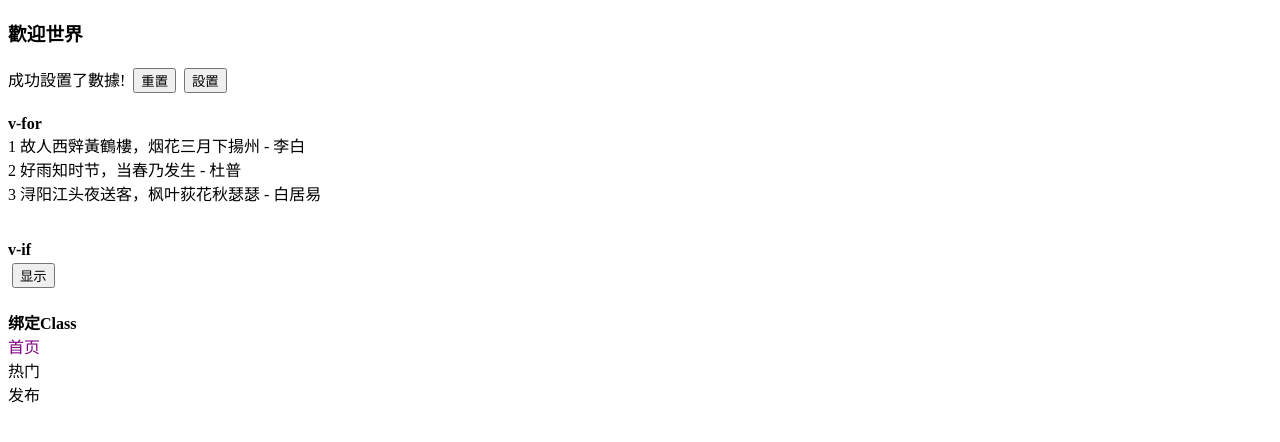
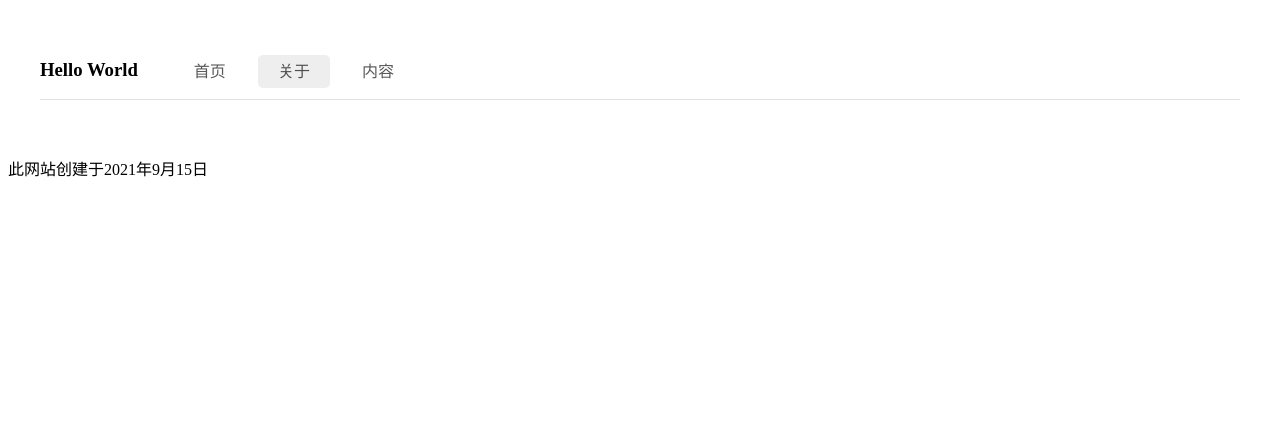
Before and after one commit to aptx4869nsk/ninghao-vue, a Vue app: page /about in a window 1280 px wide. Shown: the top 442 px of the page. Built offline with nearby package versions, Linux system fonts and the light colour scheme.

Commit message:
应用路由

```diff
--- a/package.json
+++ b/package.json
@@ -8,7 +8,8 @@
     "lint": "vue-cli-service lint"
   },
   "dependencies": {
-    "vue": "^3.0.0"
+    "vue": "^3.0.0",
+    "vue-router": "^4.0.0"
   },
   "devDependencies": {
     "@typescript-eslint/eslint-plugin": "^4.18.0",
--- /dev/null
+++ b/src/app/app.router.ts
@@ -0,0 +1,58 @@
+import { createRouter, createWebHistory, RouteRecordRaw } from 'vue-router';
+import Index from './components/index.vue';
+import About from './components/about.vue';
+
+import postRoutes from '@/post/post.routes';
+
+/**
+ * 创建路由器
+ */
+
+const routes: Array<RouteRecordRaw> = [
+  {
+    path: '/',
+    component: Index,
+    meta: {
+      requiresAuth: true,
+    },
+  },
+  {
+    path: '/about',
+    name: 'about',
+    component: About,
+    meta: {
+      requiresAuth: true,
+    },
+  },
+  {
+    path: '/about-us',
+    // redirect: '/about',
+    // redirect: { name: 'about' },
+    redirect: to => {
+      console.log(to);
+      return '/about';
+    },
+  },
+  ...postRoutes,
+];
+
+const router = createRouter({
+  history: createWebHistory(),
+  routes,
+});
+
+/**
+ * 导航守卫
+ */
+router.beforeEach((to, from, next) => {
+  const requiresAuth = to.matched.some(record => record.meta.requiresAuth);
+
+  if (requiresAuth) {
+    console.log('👮');
+    next();
+  }
+
+  next();
+});
+
+export default router;
--- a/src/app/app.vue
+++ b/src/app/app.vue
@@ -1,39 +1,20 @@
 <template>
-  <h3>{{ name }}</h3>
-  {{ processStatus }}
-  <button v-on:click="resetName">重置</button>
-  <button @click="setName">設置</button>
-
-  <br />
-  <br />
-
-  <strong>v-for</strong>
-  <div v-for="(post, index) in postList" :key="post.id">
-    {{ index + 1 }} {{ post.content }} - {{ post.author }}
+  <div class="page">
+    <div class="page-header">
+      <h3 class="brand">{{ name }}</h3>
+      <div class="menu">
+        <router-link class="menu-item" to="/">首页</router-link>
+        <router-link class="menu-item" :to="{ name: 'about' }">
+          关于
+        </router-link>
+        <router-link class="menu-item" :to="{ name: 'postIndex' }">
+          内容
+        </router-link>
+      </div>
+    </div>
   </div>
-
-  <br />
-  <br />
-
-  <strong>v-if</strong>
-  <br />
-  <div v-if="visible">隐藏的内容！</div>
-  <button v-on:click="visible = !visible">
-    {{ visible ? '隐藏' : '显示' }}
-  </button>
-
-  <br />
-  <br />
-
-  <strong>绑定Class</strong>
-  <br />
-  <div
-    :class="['item-menu', { active: currentItem === index }]"
-    @click="currentItem = index"
-    v-for="(item, index) in menuItems"
-    :key="index"
-  >
-    {{ item }}
+  <div class="page-body">
+    <router-view />
   </div>
 </template>
 
@@ -42,60 +23,7 @@ export default {
   data() {
     return {
       name: 'Hello World',
-
-      postList: [
-        {
-          id: 1,
-          content: '故人西辤黃鶴樓，烟花三月下揚州',
-          author: '李白',
-        },
-        {
-          id: 2,
-          content: '好雨知时节，当春乃发生',
-          author: '杜普',
-        },
-        {
-          id: 3,
-          content: '浔阳江头夜送客，枫叶荻花秋瑟瑟',
-          author: '白居易',
-        },
-      ],
-
-      visible: false,
-
-      menuItems: ['首页', '热门', '发布'],
-      currentItem: 0,
     };
-  },
-
-  computed: {
-    processStatus() {
-      return this.name === 'Hello World' ? '初始化...' : '成功設置了數據!';
-    },
-  },
-
-  watch: {
-    name(newName, oldName) {
-      console.log(`name 發生了變化：${oldName} -> ${newName}`);
-    },
-  },
-
-  created() {
-    console.log('App 組件已創建!');
-
-    this.setName();
-  },
-
-  methods: {
-    setName() {
-      setTimeout(() => {
-        this.name = '歡迎世界';
-      }, 3000);
-    },
-
-    resetName() {
-      this.name = 'Hello World';
-    },
   },
 };
 </script>
--- /dev/null
+++ b/src/app/components/about.vue
@@ -0,0 +1,3 @@
+<template>
+  <div>此网站创建于2021年9月15日</div>
+</template>
--- /dev/null
+++ b/src/app/components/index.vue
@@ -0,0 +1,15 @@
+<template>
+  <div @click="onClickText">你好，欢迎访问我的网站！</div>
+</template>
+
+<script>
+export default {
+  methods: {
+    onClickText() {
+      //   this.$router.push('/about');
+      this.$router.push({ name: 'about' });
+      //   this.$router.replace('/about');
+    },
+  },
+};
+</script>
--- a/src/app/styles/app.css
+++ b/src/app/styles/app.css
@@ -1,12 +1,44 @@
-button {
-    margin: 4px;
-  }
+input[type='text'],
+textarea,
+select {
+  padding: 4px 8px;
+  margin: 8px 0;
+  margin-right: 8px;
+  margin-left: 16px;
+}
 
-  .menu {
-    display: flex;
-    gap: 16px;
-  }
+label {
+  margin-left: 4px;
+}
 
-  .active {
-    color: purple;
-  }
+.page {
+  padding: 32px;
+}
+
+.page-header {
+  display: flex;
+  align-items: center;
+  border-bottom: 1px solid #e1e1e1;
+}
+
+.brand {
+  margin-right: 32px;
+}
+
+.menu-item {
+  display: inline;
+  text-decoration: none;
+  color: #585858;
+  margin: 8px;
+  padding: 8px 16px;
+}
+
+.page-body {
+  margin: 24px 0;
+}
+
+.router-link-active {
+  color: #505050;
+  background: #eeeeee;
+  border-radius: 5px;
+}
--- a/src/main.ts
+++ b/src/main.ts
@@ -1,5 +1,6 @@
 import { createApp } from 'vue';
 import App from './app/app.vue';
+import appRouter from './app/app.router';
 
 /**
  * 創建應用
@@ -7,6 +8,11 @@ import App from './app/app.vue';
 const app = createApp(App);
 
 /**
+ * 应用路由
+ */
+app.use(appRouter);
+
+/**
  * 挂載應用
  */
 
--- /dev/null
+++ b/src/post/index/post-index.vue
@@ -0,0 +1,11 @@
+<template>
+  <div>PostIndex {{ sort }}</div>
+</template>
+
+<script>
+export default {
+  props: {
+    sort: String,
+  },
+};
+</script>
--- /dev/null
+++ b/src/post/post.routes.ts
@@ -0,0 +1,33 @@
+import { RouteRecordRaw } from 'vue-router';
+import PostIndex from './index/post-index.vue';
+import PostShow from './show/post-show.vue';
+import PostMeta from './show/components/post-meta.vue';
+
+/**
+ * 定义路由
+ */
+
+const routes: Array<RouteRecordRaw> = [
+  {
+    path: '/posts',
+    name: 'postIndex',
+    component: PostIndex,
+    props: {
+      sort: 'popular',
+    },
+  },
+  {
+    path: '/posts/:postId',
+    name: 'postShow',
+    component: PostShow,
+    props: true,
+    children: [
+      {
+        path: 'meta',
+        component: PostMeta,
+      },
+    ],
+  },
+];
+
+export default routes;
--- /dev/null
+++ b/src/post/show/components/post-meta.vue
@@ -0,0 +1,3 @@
+<template>
+  <div>PostMeta</div>
+</template>
--- /dev/null
+++ b/src/post/show/post-show.vue
@@ -0,0 +1,18 @@
+<template>
+  <div>PostShow {{ $route.params.postId }}</div>
+
+  <div>PostShow {{ postId }}</div>
+  <router-view />
+</template>
+
+<script>
+export default {
+  props: {
+    postId: String,
+  },
+
+  created() {
+    console.log(this.$route.params.postId);
+  },
+};
+</script>
```
Also changed, not shown: 1 other file (tests, documents, lock files or other folders).
